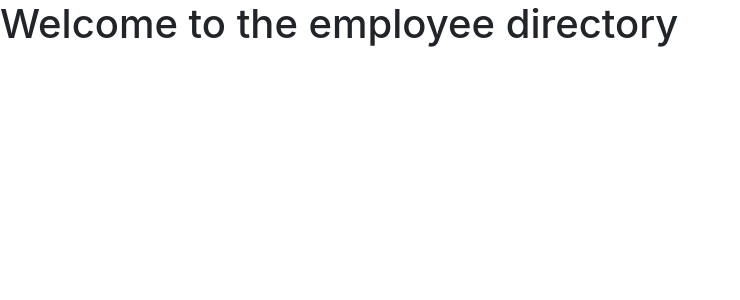
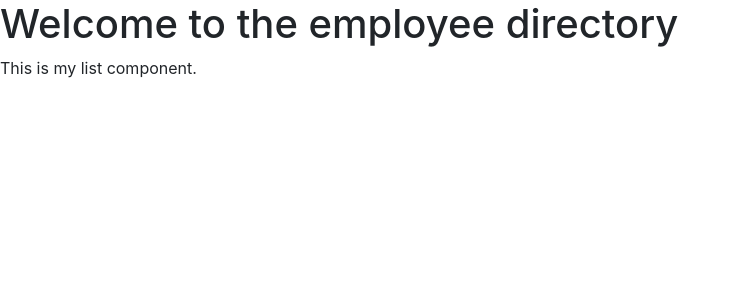
Before and after one commit to j-senak/employee-directory-sort, a React (Create React App) app: page / in a window 1280 px wide. Shown: the top 300 px of the page, without its empty margins (0-740 px from the left). Built offline with nearby package versions, Linux system fonts and the light colour scheme.

Commit message:
set up Components folder

```diff
--- /dev/null
+++ b/src/components/EmployeeDirectory/Item.jsx
@@ -0,0 +1,11 @@
+import React from 'react';
+
+const Item = () => {
+    return (
+        <div>
+
+        </div>
+    );
+};
+
+export default Item;
--- /dev/null
+++ b/src/components/EmployeeDirectory/List.jsx
@@ -0,0 +1,13 @@
+import React from 'react';
+import Item from "./Item";
+
+const List = () => {
+    return (
+        <div>
+            This is my list component.
+            <Item/>
+        </div>
+    );
+};
+
+export default List;
--- a/src/containers/EmployeeDirectory.jsx
+++ b/src/containers/EmployeeDirectory.jsx
@@ -1,10 +1,12 @@
 import React, { Component } from 'react';
+import List from "../components/EmployeeDirectory/List"
 
 class EmployeeDirectory extends Component {
     render() {
         return (
             <div>
                 <h1>Welcome to the employee directory</h1>
+                <List/>
             </div>
         );
     }
```
